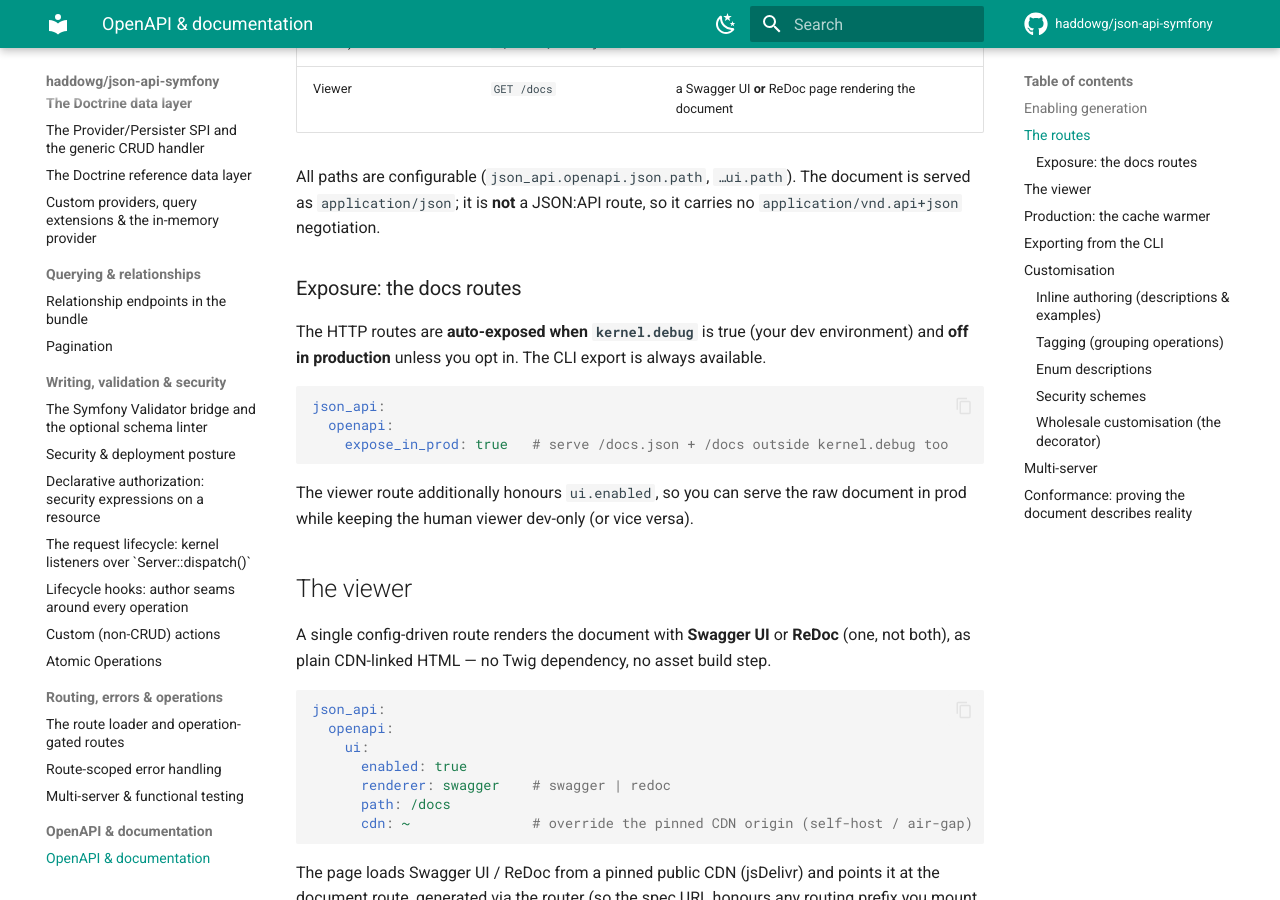
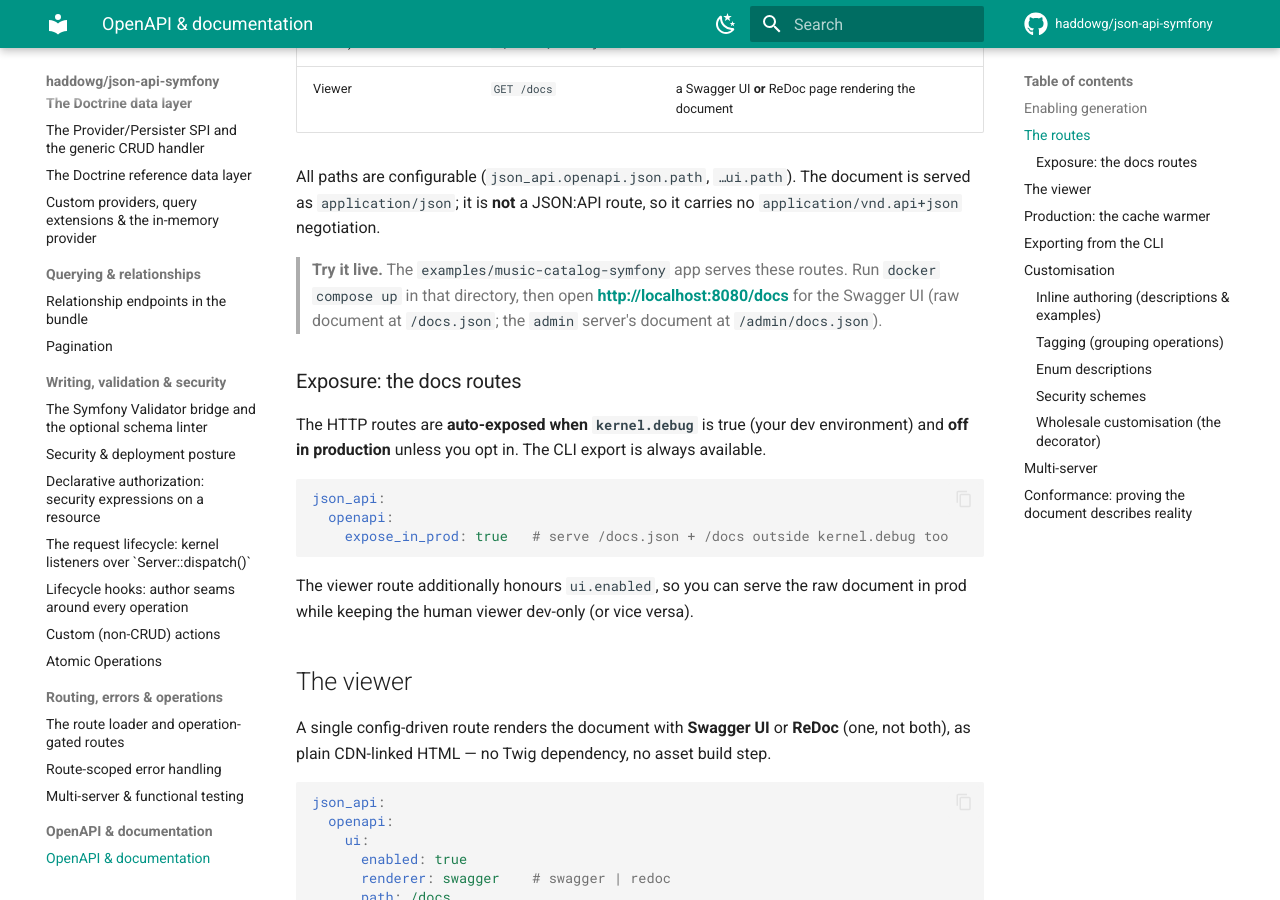
Before and after one commit to haddowg/json-api-symfony, an MkDocs documentation site: the page built from docs/openapi.md, in a window 1280 px wide and 900 px high, scrolled down 1229 px. Built offline with MkDocs 1.6.1 and Material for MkDocs 9.7.7, drawn with Linux system fonts in a browser that asks for light colours; comment, search, counter and statistics services are not loaded.

Commit message:
docs: point to the example app's live OpenAPI docs (#59)
## Summary

The `music-catalog-symfony` example app serves interactive OpenAPI docs
(a Swagger UI at `/docs`, the raw OpenAPI 3.1 document at `/docs.json`)
once it is running, but nothing pointed readers there. This directs them
to it: the root README's "Run the example live" section and the OpenAPI
docs page now call out `http://localhost:8080/docs`, and the example
README gains a "Serving it live" section listing the docs and API URLs
after `docker compose up`.

```diff
--- a/docs/openapi.md
+++ b/docs/openapi.md
@@ -56,6 +56,11 @@ json_api_openapi:
 All paths are configurable (`json_api.openapi.json.path`, `…ui.path`). The document is
 served as `application/json`; it is **not** a JSON:API route, so it carries no
 `application/vnd.api+json` negotiation.
+
+> **Try it live.** The `examples/music-catalog-symfony` app serves these routes. Run
+> `docker compose up` in that directory, then open **<http://localhost:8080/docs>** for
+> the Swagger UI (raw document at `/docs.json`; the `admin` server's document at
+> `/admin/docs.json`).
 
 ### Exposure: the docs routes
 
```
Also changed, not shown: README.md (+3 -1 lines), examples/music-catalog-symfony/README.md (+17 -0 lines).
